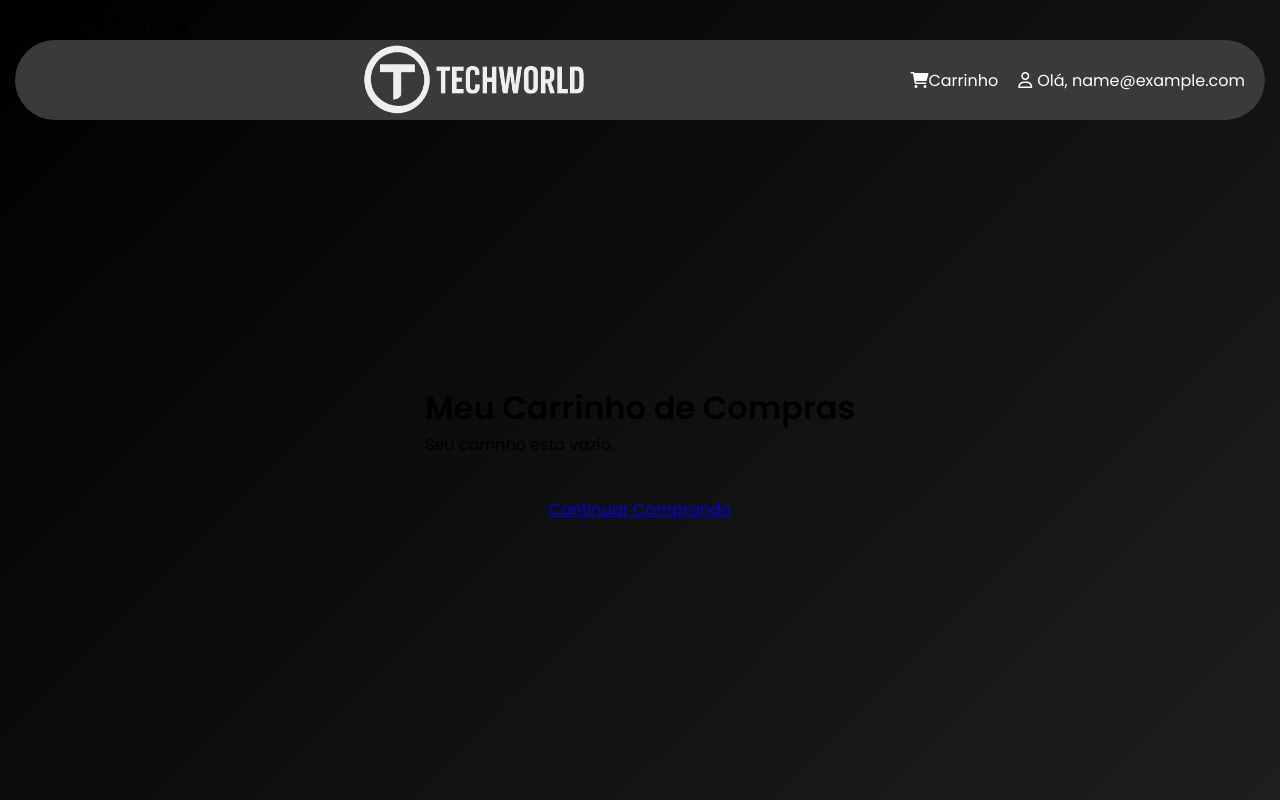
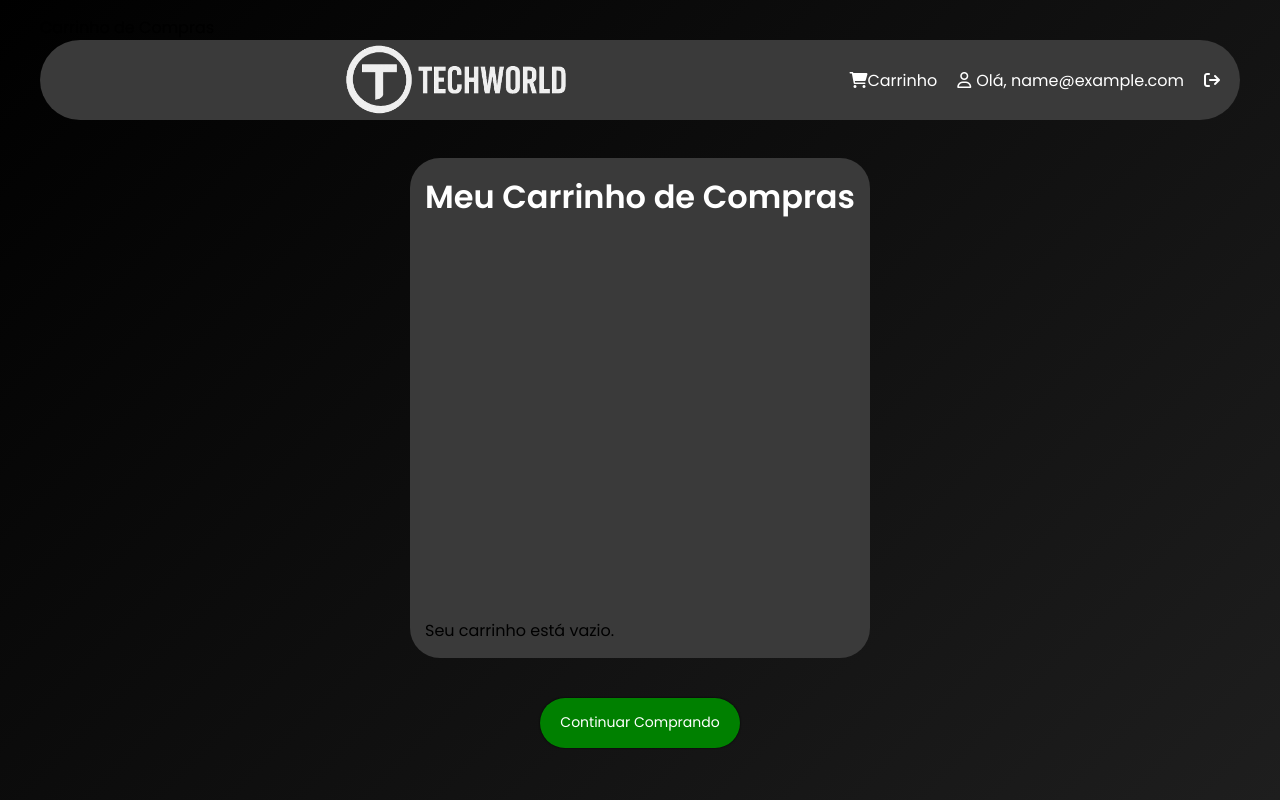
Before and after one commit to flaubersauan/MercadoPSI, a Flask app: page /visualizar_carrinho in a window 1280 px wide. Run offline with Flask 3, Linux system fonts and the light colour scheme; the visitor is signed in with stand-in values (Sample User, id 1); data that the repository does not hold is empty; some web fonts are replaced.

Commit message:
Ajuste do estilo do template dashboard e visualizar_carrinho

```diff
--- a/app.py
+++ b/app.py
@@ -108,13 +108,14 @@ def visualizar_carrinho():
 
     return render_template('visualizar_carrinho.html', produtos=produtos_no_carrinho, total=total_carrinho)
 
-#Quando tivermos o dashboard o logout será util
-# @app.route('/logout')
-# @login_required #
-#  def logout():
-# # logout_user()
-# # flash('Você foi desconectado.')
-#  # return redirect(url_for('index'))
+@app.route("/logout")
+@login_required
+def logout():
+    logout_user()
+    flash("Você foi desconectado.", "info")
+    return redirect(url_for("index"))
+
+
 
 
 
--- a/static/style.css
+++ b/static/style.css
@@ -13,6 +13,8 @@ body {
     flex-direction: column;
     background: linear-gradient(135deg, #000000, #1e1e1e);
     padding: 15px;
+    padding-right: 40px;
+    padding-left: 40px;
 }
 
 header {
@@ -59,23 +61,29 @@ main {
 }
 
 .card {
+    display: flex;
     background-color: #fff;
     border-radius: 12px;
     box-shadow: 0 4px 8px rgba(0,0,0,0.1);
     overflow: hidden;
-    display: flex;
     flex-direction: column;
     transition: transform 0.2s;
     flex: 1;
+    justify-content: space-between;
+    padding: 30px;
 }
 .card:hover {
     transform: translateY(-5px);
 }
 .card img {
-    width: 100%;
+    width: 80%;
     height: 120px;
 }
-
+.form{
+    display: flex;
+    align-items: center;
+    justify-content: space-between;
+}
 .card-content {
     padding: 15px;
     flex-grow: 1;
@@ -118,3 +126,46 @@ main {
     border-radius: 30px;
     max-height: 450px;
 }
+.carrinho-container {
+    padding: 15px;
+    display: flex;
+    flex-direction: column;
+    justify-content: space-between;
+    background-color: #3a3a3a;
+    border-radius: 30px;
+    flex: 1;
+    max-height: 500px;
+
+}
+
+.carrinho-container h1{
+    color: #fff;
+}
+table th,tr{
+    margin: 20px;
+    color: white;
+}
+.total{
+    color: white;
+}
+.botoes-carrinho{
+    display: flex;
+    border: none;
+    cursor: pointer;
+    background-color: green;
+    color: white;
+    height: 50px;
+    width: 100%;
+    max-width: 200px;
+    border-radius: 40px;
+    box-shadow: 0 0 2px black;
+    font-size: 20px;
+    font-family: 'Poppins';
+    align-items: center;
+    justify-content: center;
+}
+.botoes-carrinho a{
+    font-size: 14px;
+    text-decoration: none;
+    color: white;
+}
--- a/templates/base.html
+++ b/templates/base.html
@@ -20,7 +20,9 @@
                 <div class="user">
                     <i class="fa-regular fa-user"></i>
                     <p>Olá, {{current_user.email}}</p>
+
                 </div>
+                <a href="{{url_for('logout')}}"><i class="fa fa-sign-out" aria-hidden="true"></i></a>
             </div>
 
         {% endblock %}
--- a/templates/dashboard.html
+++ b/templates/dashboard.html
@@ -69,7 +69,7 @@
             <form action="{{ url_for('adicionar_no_carrinho') }}" method="POST">
                 <img src="{{url_for('static', filename='imagens/m14.png')}}" height="70px">
                 <div class="card-content">
-                    <h2>Samsumg Galaxy M14</h2>
+                    <h2>Samsumg M14</h2>
                     <p>R$ 999,00</p>
                     <input type="hidden" name="nome_produto" value="Samsumg Galaxy M14">
                     <input type="hidden" name="preco_produto" value="999.00">
--- a/templates/visualizar_carrinho.html
+++ b/templates/visualizar_carrinho.html
@@ -36,7 +36,7 @@
     </div>
 
     <div class="botoes-carrinho">
-        <a href="{{ url_for('dashboard') }}" class="btn">Continuar Comprando</a>
+        <a href="{{ url_for('dashboard') }}">Continuar Comprando</a>
     </div>
 
 {% endblock %}
```
